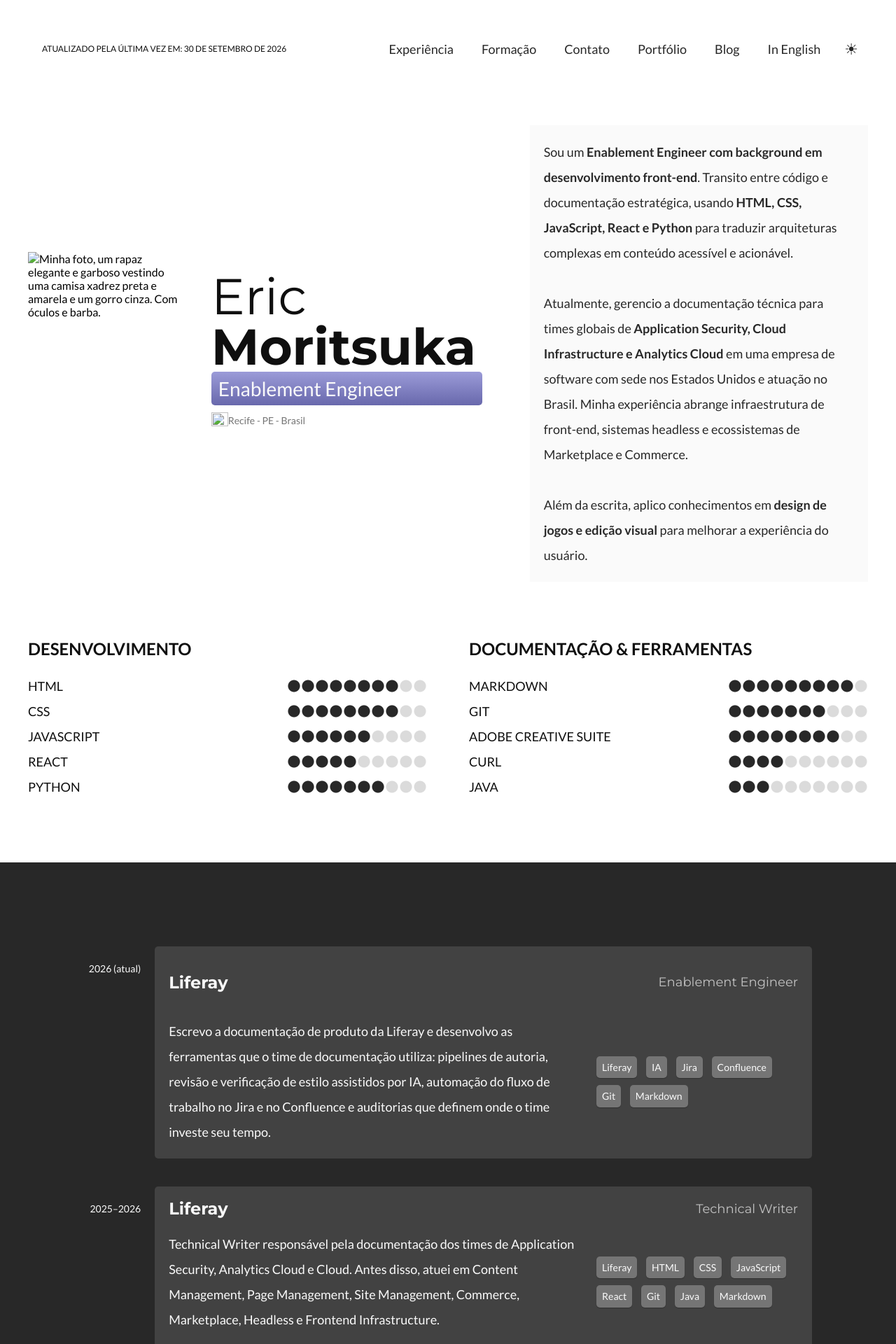
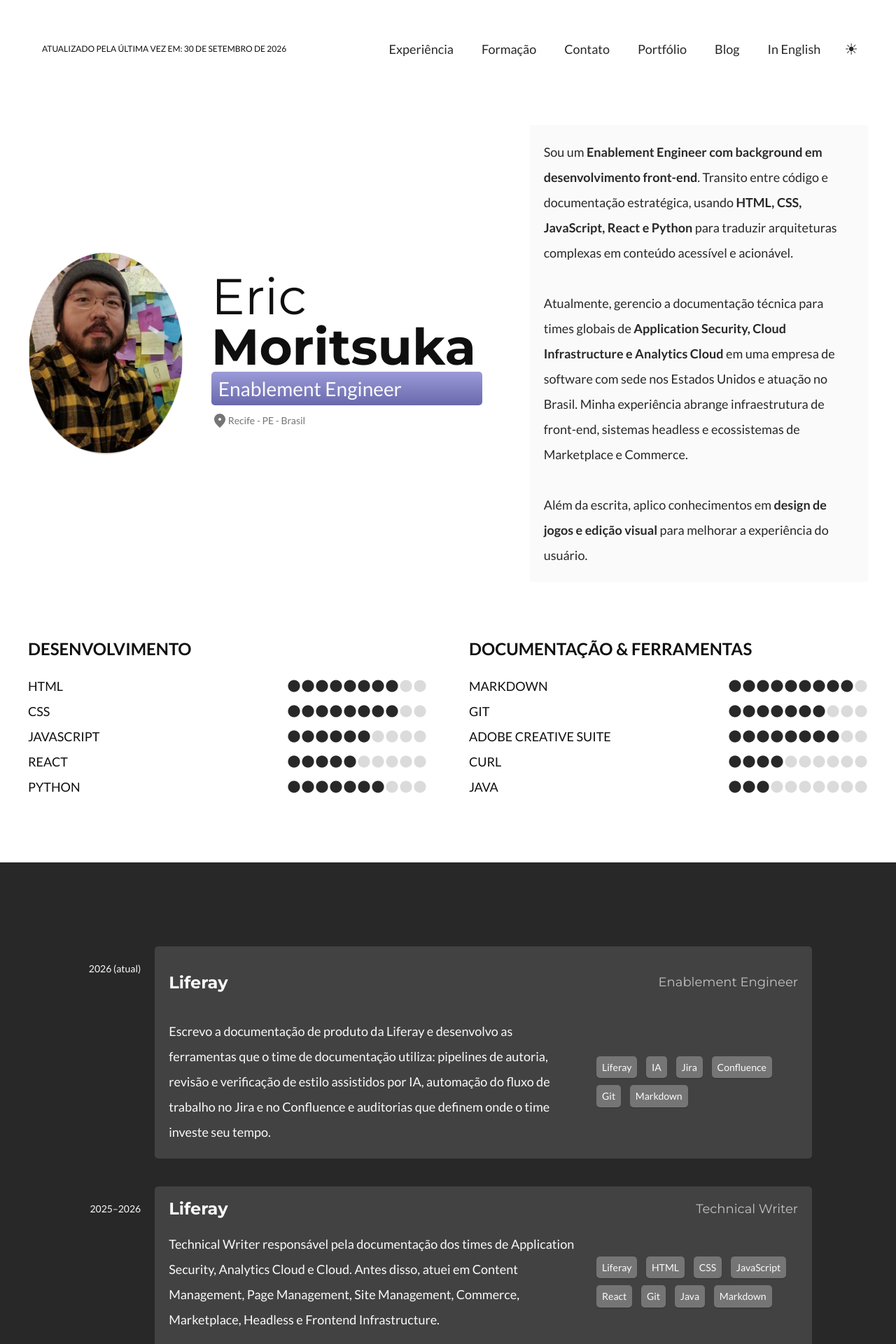
Before and after one commit to ericthmoritsuka/ericthmoritsuka.github.io, a Jekyll site: the page built from index-pt.html, in a window 1280 px wide. Shown: the top 1920 px of the page at 70% size. Built offline with Jekyll 4.4.1, drawn with Linux system fonts in a browser that asks for light colours.

Commit message:
Fix the profile photo and location icon on the PT page
The PT page is served at /pt/, so ./img/ resolved to /pt/img/ and 404ed. Both
pages now use root-relative image paths.

```diff
--- a/index-pt.html
+++ b/index-pt.html
@@ -10,7 +10,7 @@
 ---
 	<main>
 		<div class="perfil">
-			<img class="foto" src="./img/perfil.png" alt="Minha foto, um rapaz elegante e garboso vestindo uma camisa xadrez preta e amarela e um gorro cinza. Com óculos e barba." width="222px" height="290px">
+			<img class="foto" src="/img/perfil.png" alt="Minha foto, um rapaz elegante e garboso vestindo uma camisa xadrez preta e amarela e um gorro cinza. Com óculos e barba." width="222px" height="290px">
 			<div class="introducao">
 			<h1 class="nome font-grande cor-11">Eric <br>
 				<span class="font-grande bold cor-11">Moritsuka</span>
@@ -19,7 +19,7 @@
 				<h2 class="font-cargo cor-1">Enablement Engineer</h2>
 			</div>
 			<div class="localizacao">
-				<img class="localizacao-icon" src="./img/gps.svg" alt="" width="24px" height="24px">
+				<img class="localizacao-icon" src="/img/gps.svg" alt="" width="24px" height="24px">
 				<h3 class="localizacao-text font-2-xs cor-7">Recife - PE - Brasil</h3>
 			</div>
 			</div>
--- a/index.html
+++ b/index.html
@@ -13,7 +13,7 @@
 		<div class="perfil">
 			<img
 				class="foto"
-				src="./img/perfil.png"
+				src="/img/perfil.png"
 				alt="Eric wearing a black and yellow plaid shirt and a gray beanie, with glasses and a beard."
 				width="222"
 				height="290"
@@ -30,7 +30,7 @@
 				</div>
 
 				<div class="localizacao">
-					<img class="localizacao-icon" src="./img/gps.svg" alt="" width="24" height="24">
+					<img class="localizacao-icon" src="/img/gps.svg" alt="" width="24" height="24">
 					<h3 class="localizacao-text font-2-xs cor-7">Recife, Brazil</h3>
 				</div>
 			</div>
```
